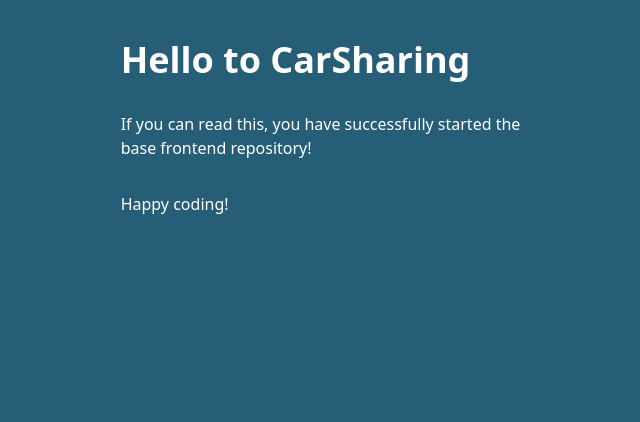
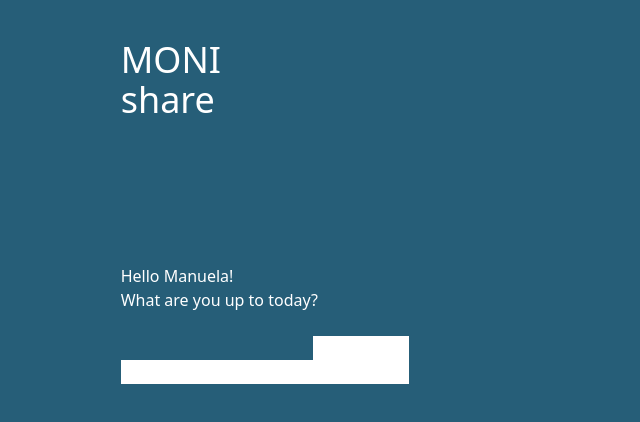
Before and after one commit to TheGymRwanda/c7-auca-bisque-carsharing-frontend, a React (Vite) app: page / in a window 1280 px wide. Shown: the top 422 px of the page, without its empty margins (306-946 px from the left). Built offline with nearby package versions, Linux system fonts and the light colour scheme; the HTML template or start-up script is replaced by a standard one; what axios-hooks would draw is missing.

Commit message:
feat: working on home page

```diff
--- a/src/App.tsx
+++ b/src/App.tsx
@@ -1,5 +1,6 @@
 import { ReactElement } from 'react'
 import { configure } from 'axios-hooks'
+import Home from './components/Home'
 
 // Configure axios hooks
 // Do not delete this if you want to use the provided API hooks in `src/hooks`
@@ -12,9 +13,7 @@ configure({
 function App(): ReactElement {
   return (
     <main className="mx-auto flex min-h-screen w-1/3 flex-col gap-8 py-10">
-      <h1 className="text-4xl font-bold">Hello to CarSharing</h1>
-      <p>If you can read this, you have successfully started the base frontend repository!</p>
-      <p>Happy coding!</p>
+      <Home />
     </main>
   )
 }
--- /dev/null
+++ b/src/components/Home.tsx
@@ -0,0 +1,17 @@
+function Home() {
+  return (
+    <div>
+      <h1 className="text-4xl">MONI</h1>
+      <h1 className="text-4xl">share</h1>
+      <p className="mt-36">
+        Hello Manuela! <br />
+        What are you up to today?
+      </p>
+      <button className="text-blue mt-12 w-24 bg-white ">book car</button>
+      <button className="text-blue mt-34 w-24 bg-white  ">see my car</button>
+      <button className="text-blue mt-34 w-24 bg-white  ">see my bookings</button>
+    </div>
+  )
+}
+
+export default Home
```
Also changed, not shown: 1 other file (tests, documents, lock files or other folders).
